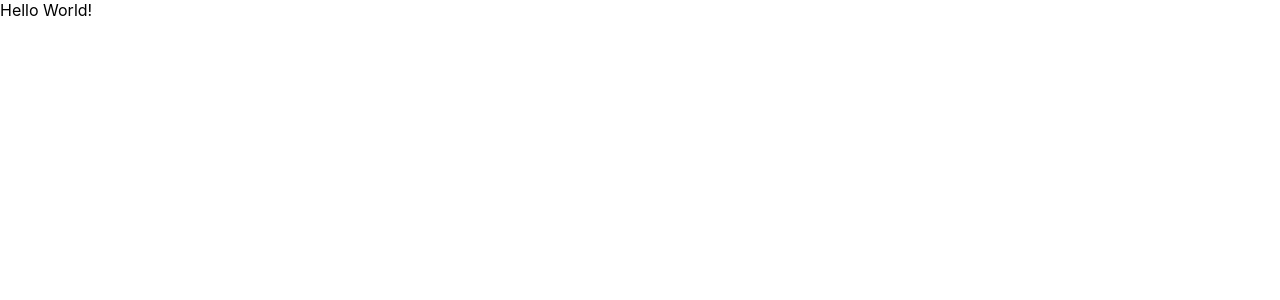
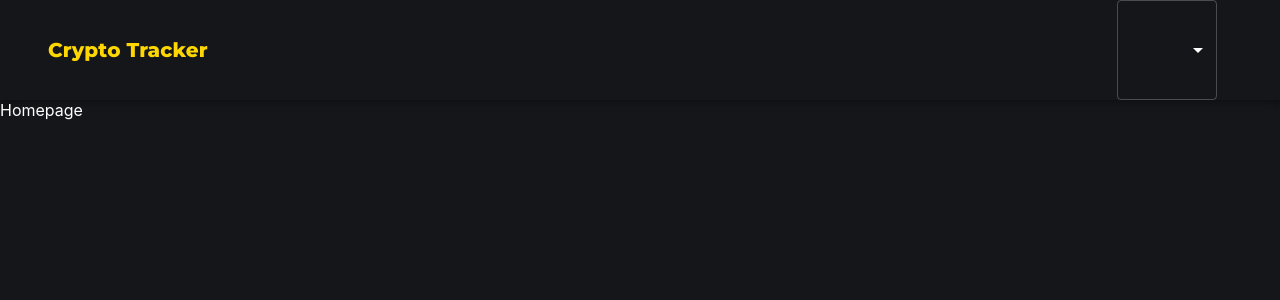
Before and after one commit to AndresCespedes23/crypto-currency-tracker, a React (Create React App) app: page / in a window 1280 px wide. Shown: the top 300 px of the page. Built offline with nearby package versions, Linux system fonts and the light colour scheme.

Commit message:
added header & overall theme styles

```diff
--- a/src/App.js
+++ b/src/App.js
@@ -1,10 +1,32 @@
+import { BrowserRouter, Route, Routes} from "react-router-dom"
+import Header from "./Components/Shared/Header"
+import Homepage from "./Pages/Homepage"
+import CoinsPage from "./Pages/CoinsPage";
+import { makeStyles } from "@material-ui/core"
 import './App.css';
 
 function App() {
+
+  const useStyles = makeStyles(() => ({
+    App: {
+      backgroundColor: '#14161a',
+      color: 'white',
+      minHeight: '100vh'
+    }
+  }))
+
+  const classes = useStyles()
+
   return (
-    <div className="App">
-      Hello World!
-    </div>
+    <BrowserRouter>
+      <div className={classes.App}>
+          <Header />
+          <Routes>
+            <Route path='/' element={<Homepage />}/>
+            <Route path='/coins/:id' element={<CoinsPage />} />
+          </Routes>
+      </div>
+    </BrowserRouter>
   );
 }
 
--- /dev/null
+++ b/src/Components/Shared/Header/index.js
@@ -0,0 +1,59 @@
+import { AppBar, Container, makeStyles, MenuItem, Select, Toolbar, Typography, createTheme, ThemeProvider } from '@material-ui/core';
+import { useNavigate } from 'react-router-dom';
+import React from 'react';
+
+const useStyles = makeStyles(() => ({
+    title: {
+        flex: 1,
+        color: 'gold',
+        fontFamily: 'Montserrat',
+        fontWeight: 'bold',
+        cursor: 'pointer',
+    }
+}))
+
+const Header = () => {
+
+  const classes = useStyles()
+
+  const navigate = useNavigate()
+
+  const darkTheme = createTheme({
+      palette: {
+          primary: {
+              main: '#fff'
+          },
+          type: 'dark'
+      }
+  })
+
+  return (
+    <ThemeProvider theme={darkTheme}>
+        <AppBar color='transparent' position='static'>
+            <Container>
+                <Toolbar>
+                    <Typography
+                    onClick={() => navigate("/") }
+                    className={classes.title}
+                    variant='h6'
+                    >
+                        Crypto Tracker
+                    </Typography>
+                    <Select
+                        variant='outlined'
+                        style={{
+                            width:100,
+                            height:100,
+                            marginRight: 15,
+                        }}>
+                        <MenuItem value={'USD'}>USD</MenuItem>
+                        <MenuItem value={'ESP'}>ESP</MenuItem>
+                    </Select>
+                </Toolbar>
+            </Container>
+        </AppBar>
+    </ThemeProvider>
+  )
+};
+
+export default Header;
--- /dev/null
+++ b/src/Pages/CoinsPage/index.js
@@ -0,0 +1,9 @@
+import React from 'react';
+
+const CoinsPage = () => {
+  return <div>
+      asdasdasdas
+  </div>;
+};
+
+export default CoinsPage;
--- /dev/null
+++ b/src/Pages/Homepage/index.js
@@ -0,0 +1,9 @@
+import React from 'react';
+
+const Homepage = () => {
+  return <div>
+      Homepage
+    </div>;
+};
+
+export default Homepage;
```
